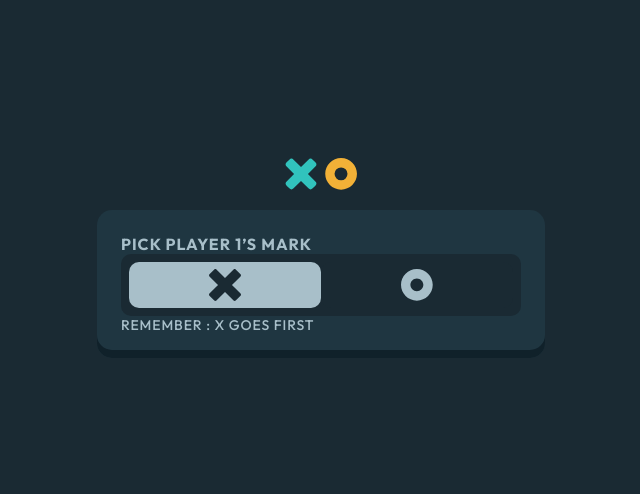
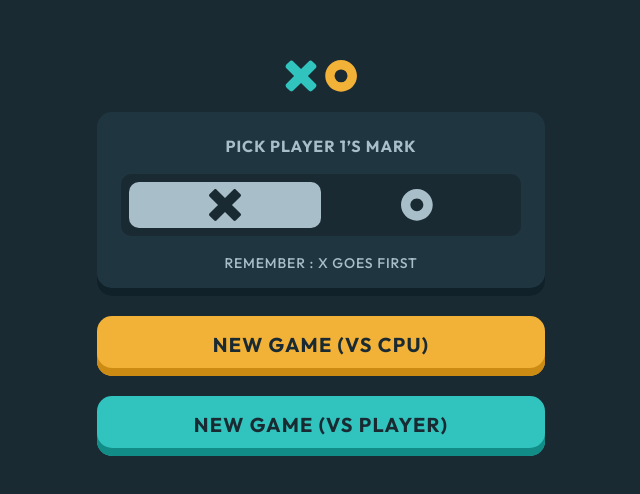
Before and after one commit to Tig-ranK/tic-tac-toe, a React (Vite) app: page / in a window 1280 px wide. Shown: the part 142-636 px from the top of the page, without its empty margins (319-959 px from the left). Built offline with nearby package versions, Linux system fonts and the light colour scheme.

Commit message:
Add New Game buttons to Home

```diff
--- a/src/common/Button.jsx
+++ b/src/common/Button.jsx
@@ -1,3 +1,68 @@
-export const Button = () => {
-   return <div>Button</div>;
-};
+import styled, { css } from 'styled-components';
+
+export const Button = styled.button`
+   width: 100%;
+   height: 6rem;
+
+   color: var(--dark-navy);
+
+   border: none;
+   text-transform: uppercase;
+
+   display: grid;
+   place-items: center;
+
+   font-family: inherit;
+   font-weight: 700;
+
+   ${(props) =>
+      props.type === 'primary' &&
+      css`
+         border-radius: 15px;
+
+         font-size: 20px;
+         line-height: 25px;
+         letter-spacing: 1.25px;
+
+         padding-bottom: 4px; // center w/o inner shadow
+      `}
+
+   ${(props) =>
+      props.type === 'secondary' &&
+      css`
+         border-radius: 10px;
+
+         font-size: 16px;
+         line-height: 20px;
+         letter-spacing: 1px;
+
+         padding-bottom: 2px; // center w/o inner shadow
+      `}
+   ${(props) =>
+      props.color === 'yellow' &&
+      css`
+         background-color: var(--light-yellow);
+         box-shadow: inset 0px -8px 0px var(--shadow-yellow);
+         &:hover {
+            background-color: var(--light-yellow-hover);
+         }
+      `}
+   ${(props) =>
+      props.color === 'blue' &&
+      css`
+         background-color: var(--light-blue);
+         box-shadow: inset 0px -8px 0px var(--shadow-blue);
+         &:hover {
+            background-color: var(--light-blue-hover);
+         }
+      `}
+   ${(props) =>
+      props.color === 'silver' &&
+      css`
+         background-color: var(--silver);
+         box-shadow: inset 0px -8px 0px var(--shadow-silver);
+         &:hover {
+            background-color: var(--silver-hover);
+         }
+      `}
+`;
--- a/src/index.css
+++ b/src/index.css
@@ -36,6 +36,9 @@ input[type='submit'] {
    --semi-dark-navy: #1f3641;
    --silver: #a8bfc9;
    --silver-hover: #dbe8ed;
-   --shadow-light: #cc8b13;
+   --silver-dark: #a8bfc90d;
+   --shadow-yellow: #cc8b13;
    --shadow-dark: #10212a;
+   --shadow-blue: #118c87;
+   --shadow-silver: #6b8997;
 }
--- a/src/pages/HomePage/HomePage.jsx
+++ b/src/pages/HomePage/HomePage.jsx
@@ -33,6 +33,8 @@ export const HomePage = () => {
             </Toggle>
             <Subtitle>REMEMBER : X GOES FIRST</Subtitle>
          </PickPlayer>
+         <Button type='primary' color='yellow'>NEW GAME (VS CPU)</Button>
+         <Button type='primary' color='blue'>NEW GAME (VS PLAYER)</Button>
       </Wrapper>
    );
 };
@@ -44,6 +46,7 @@ const Wrapper = styled.main`
    gap: 2rem;
 
    max-width: 46rem;
+   text-align: center;
 `;
 
 const PickPlayer = styled.div`
@@ -52,6 +55,10 @@ const PickPlayer = styled.div`
    border-radius: 1.5rem;
 
    padding: 2.4rem;
+
+   display: flex;
+   flex-direction: column;
+   gap: 1.8rem;
 `;
 
 const Title = styled.h3`
@@ -61,15 +68,16 @@ const Title = styled.h3`
    letter-spacing: 1px;
    text-transform: uppercase;
    color: var(--silver);
-`;
+   `;
 
 const Subtitle = styled.p`
    font-weight: 500;
    font-size: 1.4rem;
    line-height: 1.8rem;
    letter-spacing: 0.875px;
+   text-transform: uppercase;
    color: var(--silver);
-`;
+   `;
 
 const Toggle = styled.div`
    padding: 0.8rem;
```
